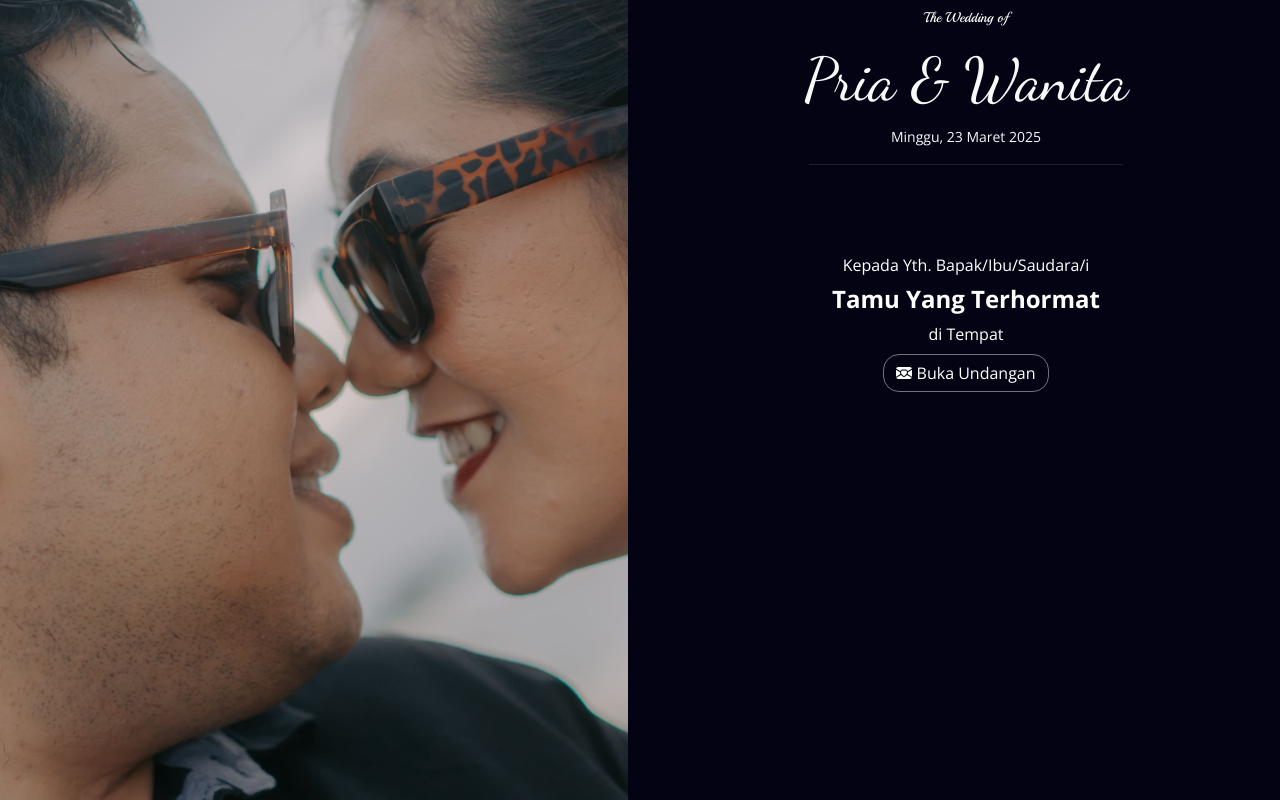
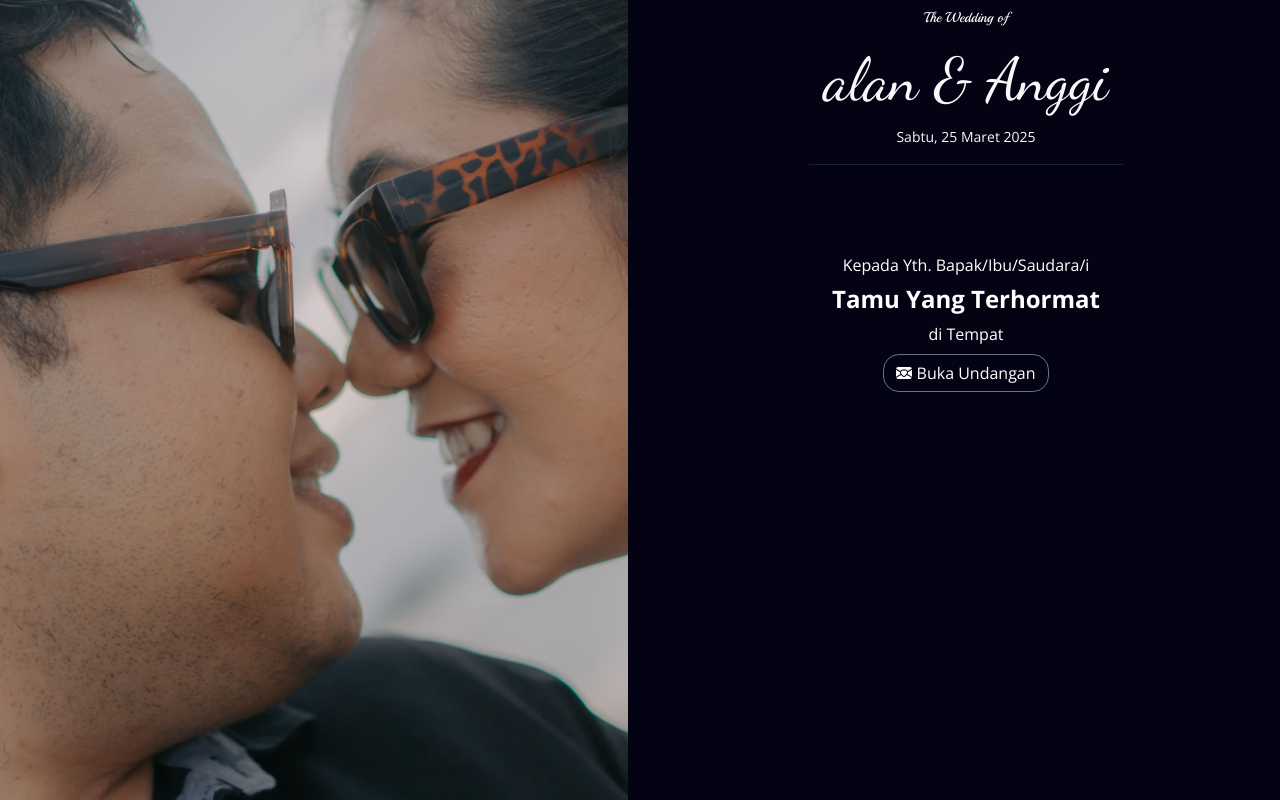
Before and after one commit to Kevinnn17/test, a plain HTML site: page index.html in a window 1280 px wide. Shown: the top 800 px of the page. Drawn offline with nearby package versions, Linux system fonts and the light colour scheme; some packages are replaced by stand-ins of ours; a script that the page names is missing.

Commit message:
Update index.html

```diff
--- a/index.html
+++ b/index.html
@@ -52,8 +52,8 @@
             </div>
             <div class="flex col-md-6 col-12 mt-1 mb-1" id="front-text">
               <p><small class="font-playball">The Wedding of</small></p>
-              <h1 class="text-light font-dancing fs-60">Pria & Wanita</h1>
-              <small class="mt-3 text-light">Minggu, 23 Maret 2025</small>
+              <h1 class="text-light font-dancing fs-60">alan & Anggi</h1>
+              <small class="mt-3 text-light">Sabtu, 25 Maret 2025</small>
               <hr class="border-secondary w-50 mx-auto" />
               <br>
               <br>
```
